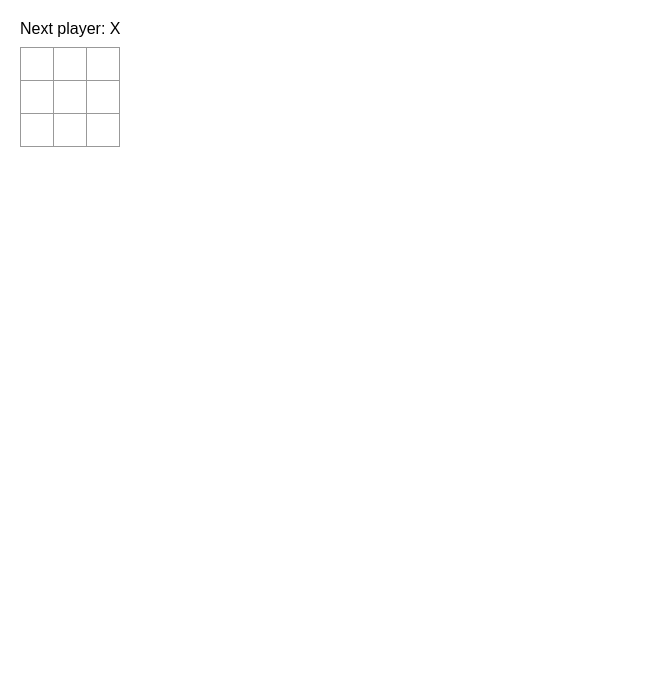
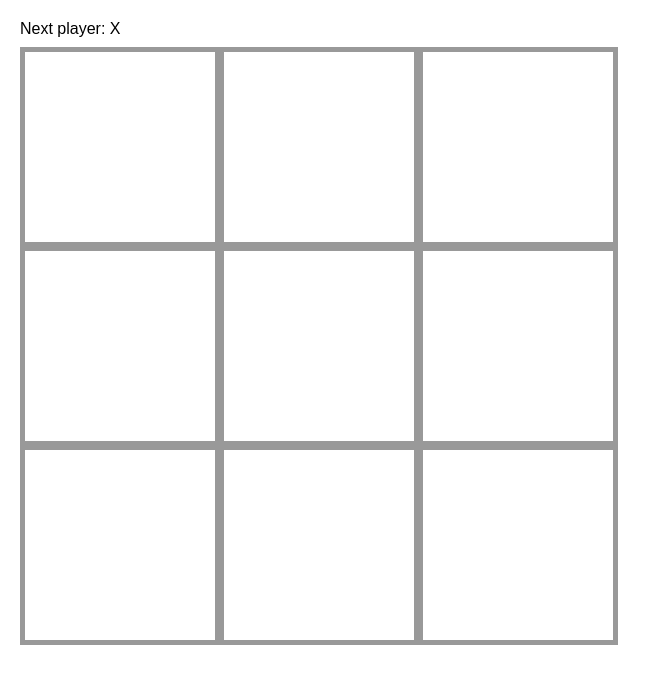
Before and after one commit to jasoneminyard/TicTacToe, a React (Create React App) app: page / in a window 1280 px wide. Shown: the top 684 px of the page, without its empty margins (0-661 px from the left). Built offline with nearby package versions, Linux system fonts and the light colour scheme.

Commit message:
make board larger

```diff
--- a/public/index.html
+++ b/public/index.html
@@ -3,7 +3,7 @@
 <head>
   <meta charset="UTF-8">
   <meta name="viewport" content="width=device-width, initial-scale=1.0">
-  <title>Document</title>
+  <title>Jason's Tic-Tac-Toe</title>
 </head>
 <body>
   <div id="root"></div>
--- a/src/styles.css
+++ b/src/styles.css
@@ -58,17 +58,17 @@ body {
 
 .square {
   background: #fff;
-  border: 1px solid #999;
+  border: 5px solid #999;
   float: left;
-  font-size: 24px;
+  font-size: 100px;
   font-weight: bold;
   line-height: 34px;
-  height: 34px;
+  height: 200px;
   margin-right: -1px;
   margin-top: -1px;
   padding: 0;
   text-align: center;
-  width: 34px;
+  width: 200px;
 }
 
 .board-row:after {
```
